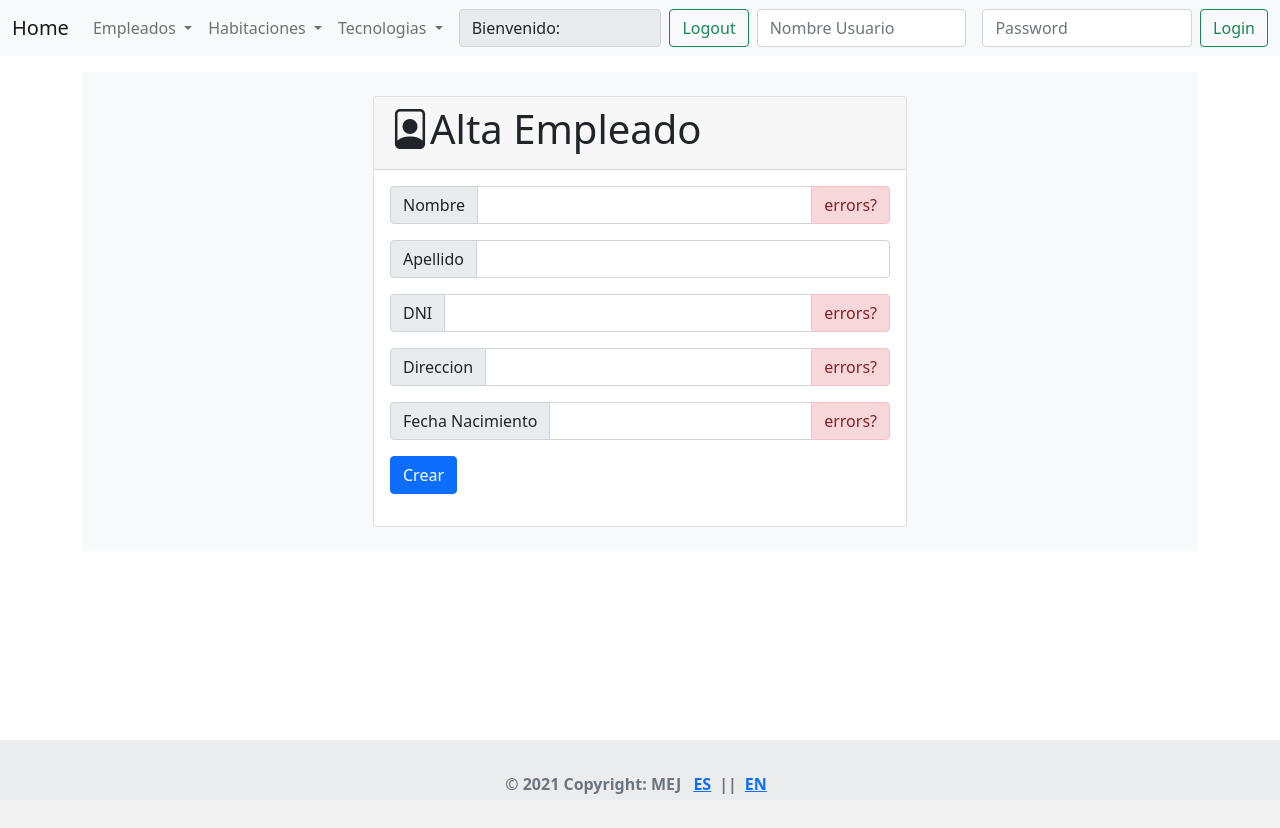
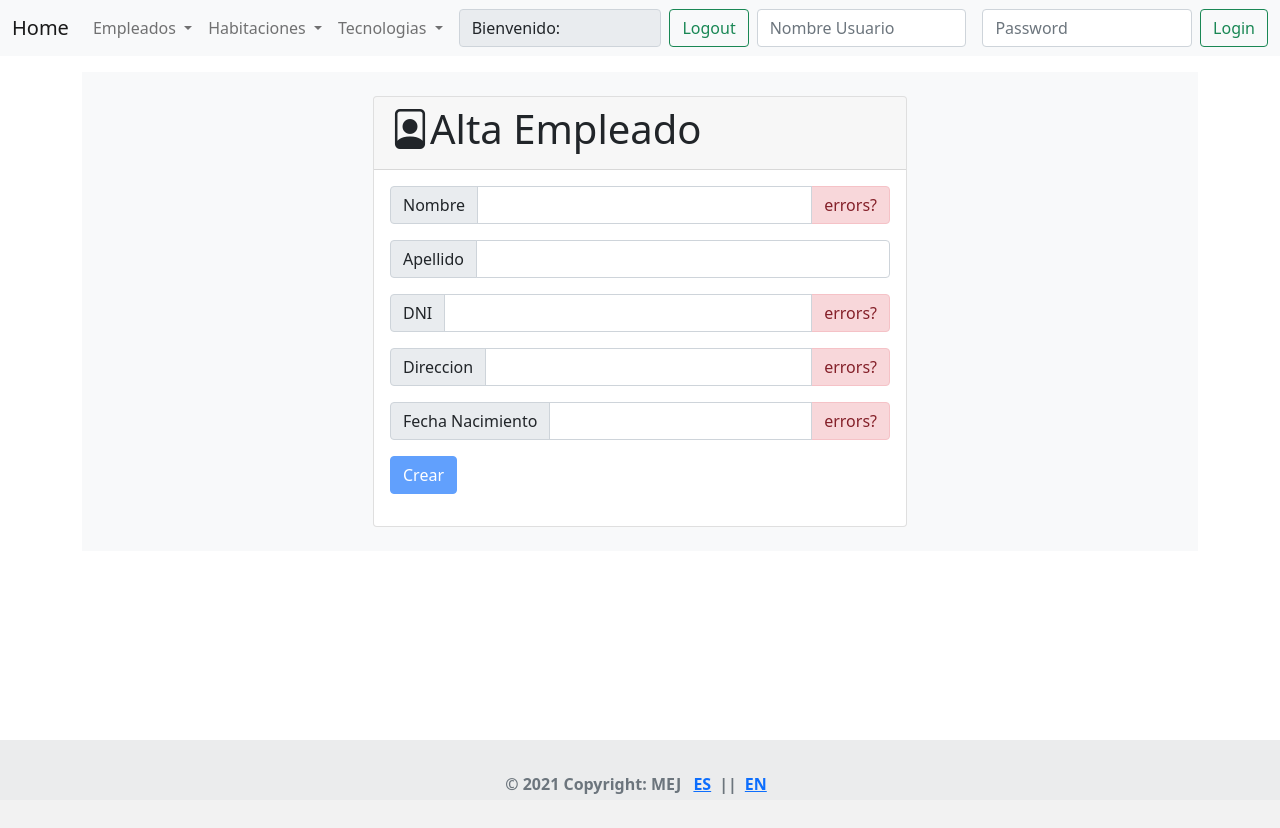
Before and after one commit to MatiasEJ/angular-hotel, an Angular app: page /empleados/altaEmpleados in a window 1280 px wide. Built offline with nearby package versions, Linux system fonts and the light colour scheme.

Commit message:
añade button enviar validation

```diff
--- a/src/app/empleados/form/form.component.html
+++ b/src/app/empleados/form/form.component.html
@@ -7,7 +7,7 @@
             <h1><i class="bi-file-person"></i>{{TITULO}}</h1>
           </div>
           <div class="card-body">
-            <form>
+            <form #empleadoForm="ngForm">
 
               <div class="input-group mb-3">
                 <label class="input-group-text">Nombre</label>
@@ -51,9 +51,9 @@
               </div>
 
               <div class="input-group mb-3">
-                <button class="btn btn-primary" (click)="create()" *ngIf="!empleado.id else elseBlock">Crear</button>
+                <button class="btn btn-primary" [disabled]="!empleadoForm.form.valid" (click)="create()" *ngIf="!empleado.id else elseBlock">Crear</button>
                 <ng-template #elseBlock>
-                  <button class="btn btn-primary" (click)="update()">Actualizar</button>
+                  <button class="btn btn-primary" [disabled]="!empleadoForm.form.valid" (click)="update()">Actualizar</button>
                 </ng-template>
               </div>
 
```
